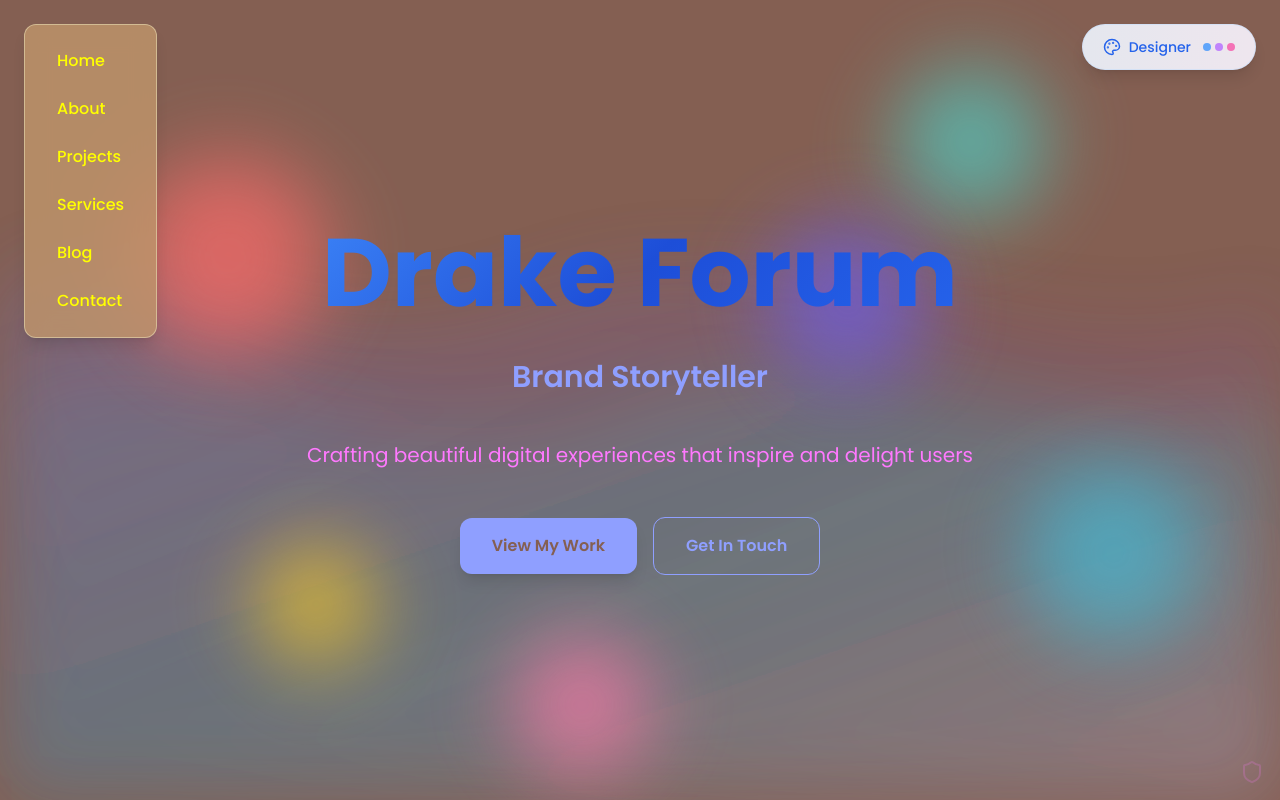
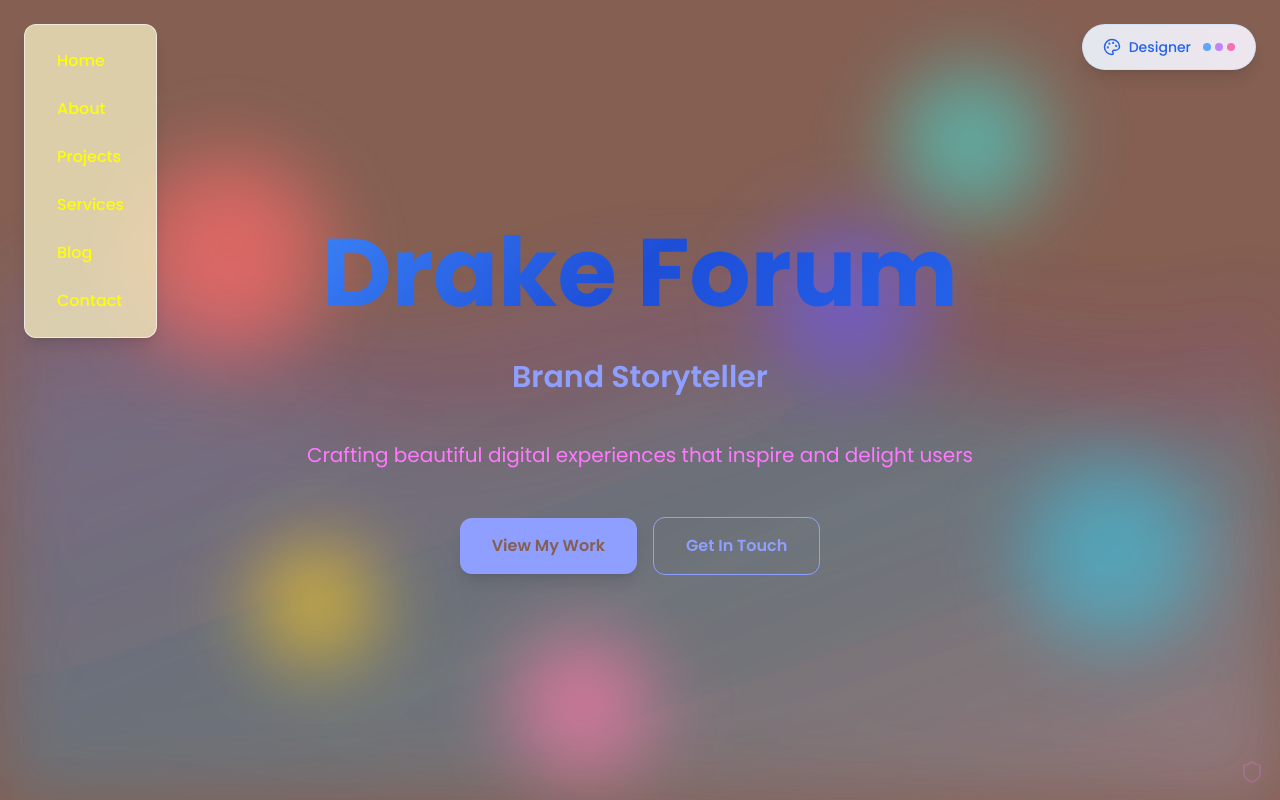
Before and after one commit to drake-forum/mode-shift-portfolio, a React (Vite) app: page / in a window 1280 px wide. Shown: the top 800 px of the page. Built offline with nearby package versions, Linux system fonts and the light colour scheme.

Commit message:
Refactor UI colors
Update the design mode's dark theme with bright accents to apply consistently to the navigation bar and containers.

```diff
--- a/src/index.css
+++ b/src/index.css
@@ -19,8 +19,8 @@
     --designer-background: 15 23 42;
     --designer-foreground: 248 250 252;
     --designer-accent: 59 130 246;
-    --designer-secondary: 30 41 59;
-    --designer-muted: 51 65 85;
+    --designer-secondary: 51 65 85;
+    --designer-muted: 71 85 105;
 
     /* Dynamic colors (will be set by JS) */
     --background: 210 40% 98%;
```
